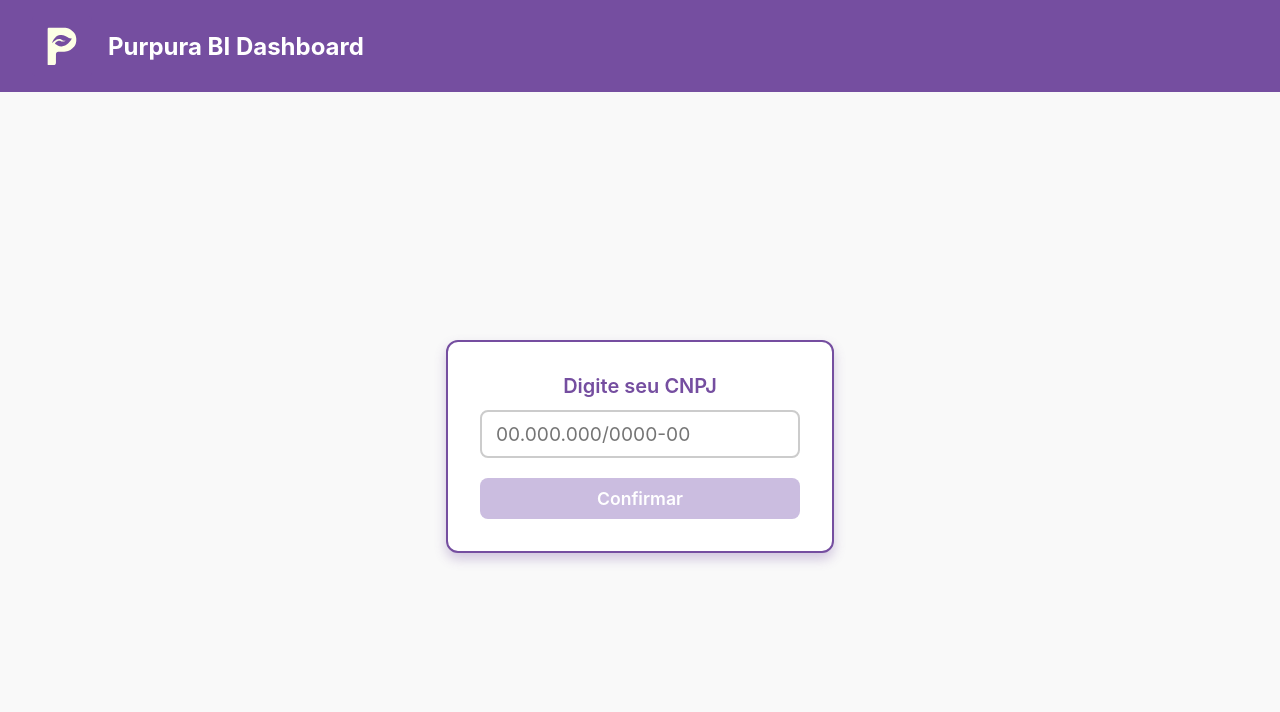
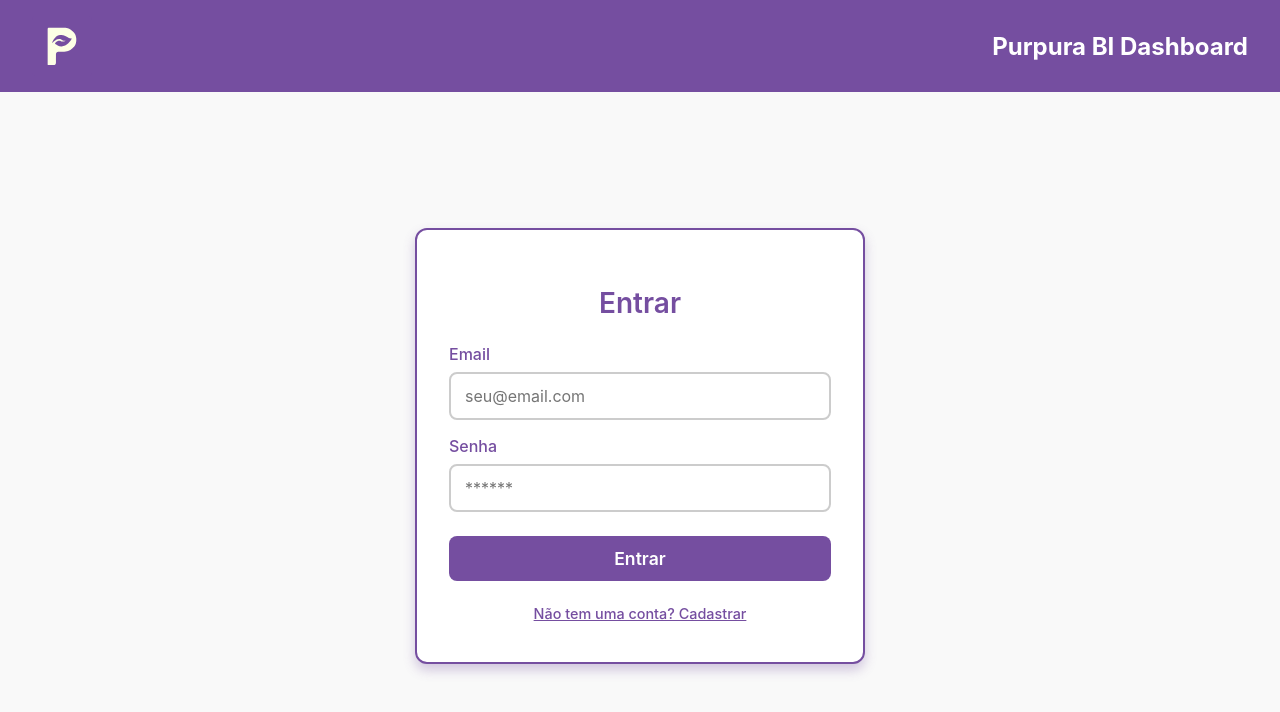
Before and after one commit to ProjectPurpura/purpura-react-site, a React (Create React App) app: page /arearestrita in a window 1280 px wide. Shown: the top 712 px of the page. Built offline with nearby package versions, Linux system fonts and the light colour scheme; no server answers.

Commit message:
(feat): Implementação da autenticação via Firebase na Area Restrita

```diff
--- a/package.json
+++ b/package.json
@@ -14,6 +14,7 @@
     "@types/react-dom": "^19.1.9",
     "crypto-js": "^4.2.0",
     "date-fns": "^4.1.0",
+    "firebase": "^12.4.0",
     "lucide-react": "^0.544.0",
     "react": "^19.1.1",
     "react-dom": "^19.1.1",
--- /dev/null
+++ b/src/firebaseConfig.ts
@@ -0,0 +1,39 @@
+// src/firebaseConfig.ts
+import { initializeApp } from 'firebase/app';
+import { getAuth } from 'firebase/auth';
+
+const firebaseConfig = {
+  apiKey: process.env.REACT_APP_FIREBASE_API_KEY,
+  authDomain: process.env.REACT_APP_FIREBASE_AUTH_DOMAIN,
+  projectId: process.env.REACT_APP_FIREBASE_PROJECT_ID,
+  storageBucket: process.env.REACT_APP_FIREBASE_STORAGE_BUCKET,
+  messagingSenderId: process.env.REACT_APP_FIREBASE_MESSAGING_SENDER_ID,
+  appId: process.env.REACT_APP_FIREBASE_APP_ID,
+  measurementId: process.env.REACT_APP_FIREBASE_MEASUREMENT_ID
+};
+
+const requiredEnvVars = [
+  'REACT_APP_FIREBASE_API_KEY',
+  'REACT_APP_FIREBASE_AUTH_DOMAIN',
+  'REACT_APP_FIREBASE_PROJECT_ID',
+  'REACT_APP_FIREBASE_STORAGE_BUCKET',
+  'REACT_APP_FIREBASE_MESSAGING_SENDER_ID',
+  'REACT_APP_FIREBASE_APP_ID'
+];
+
+const missingEnvVars = requiredEnvVars.filter(
+  (varName) => !process.env[varName]
+);
+
+if (missingEnvVars.length > 0) {
+  console.error(
+    'Variáveis de ambiente Firebase não configuradas:',
+    missingEnvVars.join(', ')
+  );
+}
+
+const app = initializeApp(firebaseConfig);
+
+export const auth = getAuth(app);
+
+export default app;
--- a/src/pages/AreaRestrita/AreaRestrita.css
+++ b/src/pages/AreaRestrita/AreaRestrita.css
@@ -1,5 +1,4 @@
 /* src/pages/AreaRestrita/AreaRestrita.css */
-
 .area-restrita-container {
   display: flex;
   flex-direction: column;
@@ -10,9 +9,37 @@
 .area-restrita-header {
   display: flex;
   align-items: center;
+  justify-content: space-between;
   padding: 1rem 2rem;
   background-color: #754EA0;
   color: white;
+}
+
+.user-info {
+  display: flex;
+  align-items: center;
+  gap: 1rem;
+}
+
+.user-email {
+  font-size: 0.9rem;
+  color: white;
+}
+
+.logout-btn {
+  background-color: rgba(255, 255, 255, 0.2);
+  color: white;
+  border: 1px solid white;
+  padding: 0.5rem 1rem;
+  border-radius: 6px;
+  cursor: pointer;
+  font-size: 0.9rem;
+  font-weight: 500;
+  transition: background-color 0.3s;
+}
+
+.logout-btn:hover {
+  background-color: rgba(255, 255, 255, 0.3);
 }
 
 .area-restrita-logo {
@@ -116,3 +143,108 @@
   margin-bottom: 12px;
   align-self: flex-start;
 }
+
+.auth-container {
+  display: flex;
+  flex-direction: column;
+  align-items: center;
+  background-color: white;
+  border: 2px solid #754EA0;
+  padding: 32px;
+  border-radius: 12px;
+  box-shadow: 0 6px 12px rgba(117, 78, 160, 0.3);
+  min-width: 380px;
+  max-width: 450px;
+  width: 100%;
+}
+
+.auth-title {
+  font-size: 1.75rem;
+  color: #754EA0;
+  margin-bottom: 24px;
+  font-weight: 600;
+  text-align: center;
+}
+
+.auth-form {
+  display: flex;
+  flex-direction: column;
+  width: 100%;
+  gap: 16px;
+}
+
+.form-group {
+  display: flex;
+  flex-direction: column;
+  gap: 8px;
+}
+
+.form-label {
+  font-size: 1rem;
+  color: #754EA0;
+  font-weight: 500;
+}
+
+.form-input {
+  font-size: 1rem;
+  padding: 12px 14px;
+  border: 2px solid #ccc;
+  border-radius: 8px;
+  width: 100%;
+  transition: border-color 0.3s;
+}
+
+.form-input:focus {
+  border-color: #754EA0;
+  outline: none;
+}
+
+.form-input:disabled {
+  background-color: #f5f5f5;
+  cursor: not-allowed;
+}
+
+.auth-btn {
+  background-color: #754EA0;
+  color: white;
+  font-size: 1.1rem;
+  font-weight: 600;
+  padding: 12px 24px;
+  border-radius: 8px;
+  border: none;
+  cursor: pointer;
+  width: 100%;
+  transition: background-color 0.3s;
+  margin-top: 8px;
+}
+
+.auth-btn:hover:enabled {
+  background-color: #5a3a81;
+}
+
+.auth-btn:disabled {
+  background-color: #cbbde0;
+  cursor: not-allowed;
+}
+
+.toggle-auth-btn {
+  background-color: transparent;
+  color: #754EA0;
+  font-size: 0.9rem;
+  font-weight: 500;
+  padding: 8px;
+  border: none;
+  cursor: pointer;
+  width: 100%;
+  transition: opacity 0.3s;
+  text-decoration: underline;
+}
+
+.toggle-auth-btn:hover:enabled {
+  opacity: 0.7;
+}
+
+.toggle-auth-btn:disabled {
+  opacity: 0.5;
+  cursor: not-allowed;
+}
--- a/src/pages/AreaRestrita/AreaRestrita.tsx
+++ b/src/pages/AreaRestrita/AreaRestrita.tsx
@@ -1,55 +1,89 @@
 // src/pages/AreaRestrita/AreaRestrita.tsx
-import React, { useState } from 'react';
+import React, { useState, useEffect } from 'react';
+import {
+  createUserWithEmailAndPassword,
+  signInWithEmailAndPassword,
+  signOut,
+  onAuthStateChanged,
+  User
+} from 'firebase/auth';
+import { auth } from '../../firebaseConfig';
 import './AreaRestrita.css';
 
-const validarCnpj = (cnpj: string): boolean => {
-  cnpj = cnpj.replace(/[^\d]+/g, '');
-  if (cnpj.length !== 14) return false;
-  if (/^(\d)\1{13}$/.test(cnpj)) return false;
+const AreaRestrita: React.FC = () => {
+  const [user, setUser] = useState<User | null>(null);
+  const [email, setEmail] = useState('');
+  const [password, setPassword] = useState('');
+  const [isRegistering, setIsRegistering] = useState(false);
+  const [authError, setAuthError] = useState('');
+  const [isLoading, setIsLoading] = useState(false);
 
-  const calcDigito = (base: string, pesos: number[]): number => {
-    let soma = 0;
-    for(let i = 0; i < pesos.length; i++) {
-      soma += parseInt(base.charAt(i)) * pesos[i];
+  useEffect(() => {
+    const unsubscribe = onAuthStateChanged(auth, (currentUser) => {
+      setUser(currentUser);
+    });
+
+    return () => unsubscribe();
+  }, []);
+
+  const handleRegister = async (e: React.FormEvent) => {
+    e.preventDefault();
+    setAuthError('');
+    setIsLoading(true);
+
+    try {
+      await createUserWithEmailAndPassword(auth, email, password);
+    } catch (error: any) {
+      const errorMessage = getErrorMessage(error.code);
+      setAuthError(errorMessage);
+    } finally {
+      setIsLoading(false);
     }
-    const resto = soma % 11;
-    return resto < 2 ? 0 : 11 - resto;
-  }
-
-  const base = cnpj.substr(0, 12);
-  const digito1 = calcDigito(base, [5,4,3,2,9,8,7,6,5,4,3,2]);
-  const digito2 = calcDigito(base + digito1, [6,5,4,3,2,9,8,7,6,5,4,3,2]);
-
-  return cnpj === base + digito1.toString() + digito2.toString();
-}
-
-const AreaRestrita: React.FC = () => {
-  const [cnpj, setCnpj] = useState('');
-  const [isValidCnpj, setIsValidCnpj] = useState(false);
-  const [showBI, setShowBI] = useState(false);
-  const [touched, setTouched] = useState(false);
-
-  const handleCnpjChange = (e: React.ChangeEvent<HTMLInputElement>) => {
-    let value = e.target.value;
-
-    value = value
-      .replace(/\D/g, '')
-      .replace(/^(\d{2})(\d)/, '$1.$2')
-      .replace(/^(\d{2})\.(\d{3})(\d)/, '$1.$2.$3')
-      .replace(/\.(\d{3})(\d)/, '.$1/$2')
-      .replace(/(\d{4})(\d)/, '$1-$2')
-      .slice(0, 18);
-
-    setCnpj(value);
-    setIsValidCnpj(validarCnpj(value));
-    setTouched(true);
   };
 
-  const handleConfirm = () => {
-    if (isValidCnpj) {
-      setShowBI(true);
-    } else {
-      alert('Por favor, digite um CNPJ válido.');
+  const handleLogin = async (e: React.FormEvent) => {
+    e.preventDefault();
+    setAuthError('');
+    setIsLoading(true);
+
+    try {
+      await signInWithEmailAndPassword(auth, email, password);
+    } catch (error: any) {
+      const errorMessage = getErrorMessage(error.code);
+      setAuthError(errorMessage);
+    } finally {
+      setIsLoading(false);
+    }
+  };
+
+  const handleLogout = async () => {
+    try {
+      await signOut(auth);
+    } catch (error) {
+      console.error('Erro ao fazer logout:', error);
+    }
+  };
+
+  const getErrorMessage = (errorCode: string): string => {
+    switch (errorCode) {
+      case 'auth/email-already-in-use':
+        return 'Este email já está em uso.';
+      case 'auth/invalid-email':
+        return 'Email inválido.';
+      case 'auth/operation-not-allowed':
+        return 'Operação não permitida.';
+      case 'auth/weak-password':
+        return 'A senha deve ter pelo menos 6 caracteres.';
+      case 'auth/user-disabled':
+        return 'Esta conta foi desabilitada.';
+      case 'auth/user-not-found':
+        return 'Usuário não encontrado.';
+      case 'auth/wrong-password':
+        return 'Senha incorreta.';
+      case 'auth/invalid-credential':
+        return 'Credenciais inválidas.';
+      default:
+        return 'Erro ao autenticar. Tente novamente.';
     }
   };
 
@@ -62,33 +96,81 @@ const AreaRestrita: React.FC = () => {
           className="area-restrita-logo"
         />
         <h1 className="area-restrita-title">Purpura BI Dashboard</h1>
+        {user && (
+          <div className="user-info">
+            <span className="user-email">{user.email}</span>
+            <button onClick={handleLogout} className="logout-btn">
+              Sair
+            </button>
+          </div>
+        )}
       </header>
       <main className="area-restrita-main">
-        {!showBI ? (
-          <div className="cnpj-input-container">
-            <label htmlFor="cnpj-input" className="cnpj-label">Digite seu CNPJ</label>
+        {!user ? (
+          <div className="auth-container">
+            <h2 className="auth-title">
+              {isRegistering ? 'Criar Conta' : 'Entrar'}
+            </h2>
+            <form onSubmit={isRegistering ? handleRegister : handleLogin} className="auth-form">
+              <div className="form-group">
+                <label htmlFor="email-input" className="form-label">Email</label>
                 <input
-              type="text"
-              id="cnpj-input"
-              value={cnpj}
-              onChange={handleCnpjChange}
-              placeholder="00.000.000/0000-00"
-              maxLength={18}
-              className={`cnpj-input ${touched && !isValidCnpj ? 'input-error' : ''}`}
+                  type="email"
+                  id="email-input"
+                  value={email}
+                  onChange={(e) => setEmail(e.target.value)}
+                  placeholder="seu@email.com"
+                  className="form-input"
+                  required
+                  disabled={isLoading}
                 />
-            {touched && !cnpj && (
-              <span className="error-message">Por favor, digite seu CNPJ</span>
+              </div>
+
+              <div className="form-group">
+                <label htmlFor="password-input" className="form-label">Senha</label>
+                <input
+                  type="password"
+                  id="password-input"
+                  value={password}
+                  onChange={(e) => setPassword(e.target.value)}
+                  placeholder="******"
+                  className="form-input"
+                  required
+                  minLength={6}
+                  disabled={isLoading}
+                />
+              </div>
+
+              {authError && (
+                <div className="error-message">{authError}</div>
               )}
-            {touched && !isValidCnpj && cnpj && (
-              <span className="error-message">CNPJ inválido</span>
-            )}
+
               <button
-              onClick={handleConfirm}
-              className="confirm-btn"
-              disabled={!isValidCnpj}
+                type="submit"
+                className="auth-btn"
+                disabled={isLoading}
               >
-              Confirmar
+                {isLoading
+                  ? 'Processando...'
+                  : isRegistering ? 'Cadastrar' : 'Entrar'
+                }
               </button>
+
+              <button
+                type="button"
+                onClick={() => {
+                  setIsRegistering(!isRegistering);
+                  setAuthError('');
+                }}
+                className="toggle-auth-btn"
+                disabled={isLoading}
+              >
+                {isRegistering
+                  ? 'Já tem uma conta? Entrar'
+                  : 'Não tem uma conta? Cadastrar'
+                }
+              </button>
+            </form>
           </div>
         ) : (
           <iframe
```
Also changed, not shown: 1 other file (tests, documents, lock files or other folders). Lines whose indentation alone changed are shown as unchanged.
